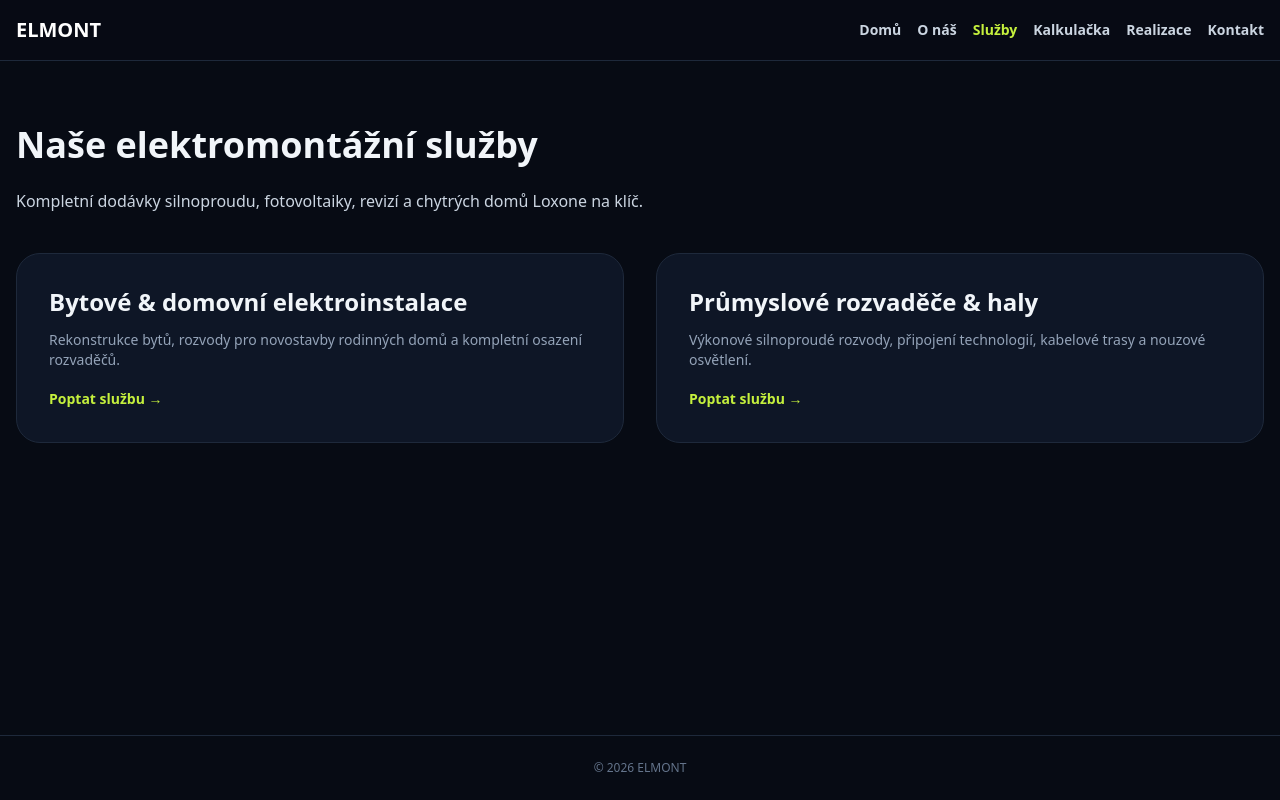
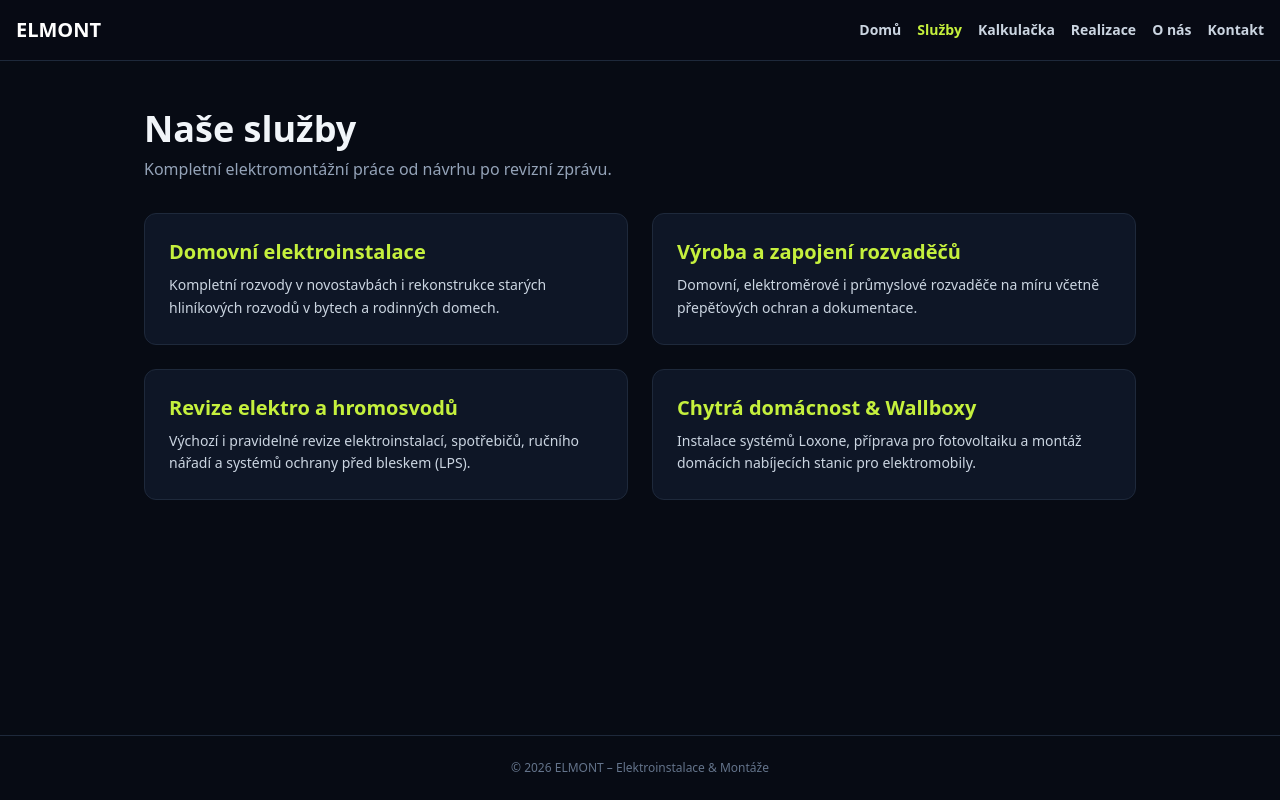
Before and after one commit to MarekValek/Elmont, a plain HTML site: page sluzby.html in a window 1280 px wide. Drawn offline with nearby package versions, Linux system fonts and the light colour scheme.

Commit message:
Update services page layout and content

```diff
--- a/sluzby.html
+++ b/sluzby.html
@@ -3,43 +3,53 @@
 <head>
     <meta charset="UTF-8">
     <meta name="viewport" content="width=device-width, initial-scale=1.0">
-    <title>ELMONT – Služby a elektromontáže</title>
-    <link rel="stylesheet" href="https://cdnjs.cloudflare.com/ajax/libs/font-awesome/6.5.1/css/all.min.css">
+    <title>ELMONT – Služby</title>
     <script src="https://cdn.tailwindcss.com"></script>
-    <script>
-        tailwind.config = { darkMode: 'class', theme: { extend: { colors: { elmont: { base: '#070B14', surface: '#0E1626', volt: '#C5F03D' } } } } }
-    </script>
+    <script>tailwind.config = { darkMode: 'class', theme: { extend: { colors: { elmont: { base: '#070B14', surface: '#0E1626', volt: '#C5F03D' } } } } }</script>
 </head>
 <body class="bg-elmont-base text-slate-100 flex flex-col min-h-screen">
     <header class="sticky top-0 z-40 bg-elmont-base/90 border-b border-slate-800 p-4">
         <div class="max-w-7xl mx-auto flex justify-between items-center">
-            <a href="index.html" class="font-heading font-extrabold text-xl text-white">ELMONT</a>
-            <nav class="flex gap-4 text-sm font-bold">
-                <a href="index.html" class="text-slate-300">Domů</a>
-                <a href="o-nas.html" class="text-slate-300">O náš</a>
+            <a href="index.html" class="font-extrabold text-xl text-white">ELMONT</a>
+            <nav class="flex flex-wrap gap-4 text-sm font-bold">
+                <a href="index.html" class="text-slate-300 hover:text-white">Domů</a>
                 <a href="sluzby.html" class="text-elmont-volt">Služby</a>
-                <a href="kalkulacka.html" class="text-slate-300">Kalkulačka</a>
-                <a href="realizace.html" class="text-slate-300">Realizace</a>
-                <a href="kontakt.html" class="text-slate-300">Kontakt</a>
+                <a href="kalkulacka.html" class="text-slate-300 hover:text-white">Kalkulačka</a>
+                <a href="realizace.html" class="text-slate-300 hover:text-white">Realizace</a>
+                <a href="o-nas.html" class="text-slate-300 hover:text-white">O nás</a>
+                <a href="kontakt.html" class="text-slate-300 hover:text-white">Kontakt</a>
             </nav>
         </div>
     </header>
-    <main class="max-w-7xl mx-auto px-4 py-16 flex-grow">
-        <h1 class="text-4xl font-extrabold mb-6">Naše elektromontážní služby</h1>
-        <p class="text-slate-300 mb-10">Kompletní dodávky silnoproudu, fotovoltaiky, revizí a chytrých domů Loxone na klíč.</p>
-        <div class="grid grid-cols-1 md:grid-cols-2 gap-8">
-            <div class="bg-elmont-surface p-8 rounded-3xl border border-slate-800">
-                <h3 class="text-2xl font-bold mb-3">Bytové &amp; domovní elektroinstalace</h3>
-                <p class="text-slate-400 text-sm mb-4">Rekonstrukce bytů, rozvody pro novostavby rodinných domů a kompletní osazení rozvaděčů.</p>
-                <a href="kontakt.html" class="text-elmont-volt font-bold text-sm">Poptat službu →</a>
+
+    <main class="max-w-5xl mx-auto px-4 py-12 flex-grow space-y-8 w-full">
+        <div>
+            <h1 class="text-3xl sm:text-4xl font-extrabold">Naše služby</h1>
+            <p class="text-slate-400 mt-2">Kompletní elektromontážní práce od návrhu po revizní zprávu.</p>
+        </div>
+
+        <div class="grid grid-cols-1 md:grid-cols-2 gap-6">
+            <div class="bg-elmont-surface border border-slate-800 rounded-xl p-6 space-y-2">
+                <h2 class="text-xl font-bold text-elmont-volt">Domovní elektroinstalace</h2>
+                <p class="text-sm text-slate-300 leading-relaxed">Kompletní rozvody v novostavbách i rekonstrukce starých hliníkových rozvodů v bytech a rodinných domech.</p>
             </div>
-            <div class="bg-elmont-surface p-8 rounded-3xl border border-slate-800">
-                <h3 class="text-2xl font-bold mb-3">Průmyslové rozvaděče &amp; haly</h3>
-                <p class="text-slate-400 text-sm mb-4">Výkonové silnoproudé rozvody, připojení technologií, kabelové trasy a nouzové osvětlení.</p>
-                <a href="kontakt.html" class="text-elmont-volt font-bold text-sm">Poptat službu →</a>
+            <div class="bg-elmont-surface border border-slate-800 rounded-xl p-6 space-y-2">
+                <h2 class="text-xl font-bold text-elmont-volt">Výroba a zapojení rozvaděčů</h2>
+                <p class="text-sm text-slate-300 leading-relaxed">Domovní, elektroměrové i průmyslové rozvaděče na míru včetně přepěťových ochran a dokumentace.</p>
+            </div>
+            <div class="bg-elmont-surface border border-slate-800 rounded-xl p-6 space-y-2">
+                <h2 class="text-xl font-bold text-elmont-volt">Revize elektro a hromosvodů</h2>
+                <p class="text-sm text-slate-300 leading-relaxed">Výchozí i pravidelné revize elektroinstalací, spotřebičů, ručního nářadí a systémů ochrany před bleskem (LPS).</p>
+            </div>
+            <div class="bg-elmont-surface border border-slate-800 rounded-xl p-6 space-y-2">
+                <h2 class="text-xl font-bold text-elmont-volt">Chytrá domácnost &amp; Wallboxy</h2>
+                <p class="text-sm text-slate-300 leading-relaxed">Instalace systémů Loxone, příprava pro fotovoltaiku a montáž domácích nabíjecích stanic pro elektromobily.</p>
             </div>
         </div>
     </main>
-    <footer class="bg-elmont-base border-t border-slate-800 py-6 text-center text-xs text-slate-500">&copy; 2026 ELMONT</footer>
+
+    <footer class="border-t border-slate-800 p-6 text-center text-xs text-slate-500">
+        &copy; 2026 ELMONT – Elektroinstalace &amp; Montáže
+    </footer>
 </body>
 </html>
```
